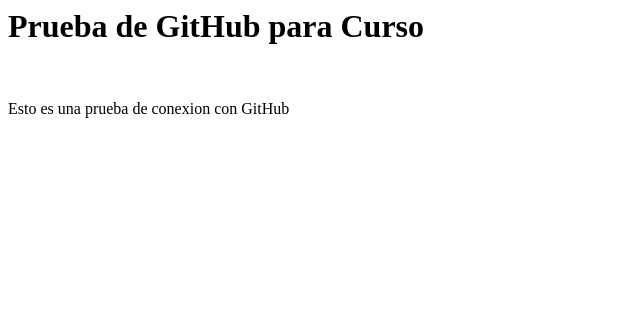
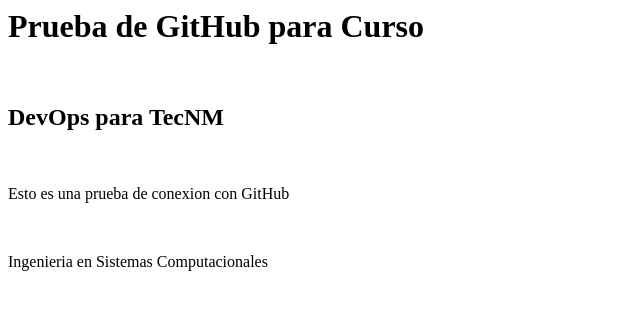
Before and after one commit to jmot4/curso1, a plain HTML site: page index.html in a window 1280 px wide. Shown: the whole page, without its empty margins (0-640 px from the left). Drawn offline with Linux system fonts and the light colour scheme.

Commit message:
Se agrega nueva informacion al archivo index

```diff
--- a/index.html
+++ b/index.html
@@ -2,6 +2,10 @@
  <body>
     <h1>Prueba de GitHub para Curso</h1>
     <br>
+    <h2>DevOps para TecNM</h2>
+    <br>
     <p>Esto es una prueba de conexion con GitHub</p>
+    <br>
+    <p>Ingenieria en Sistemas Computacionales</p>
  </body>
 </html>
```
